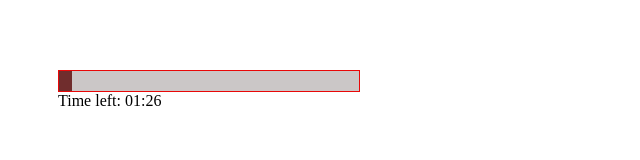
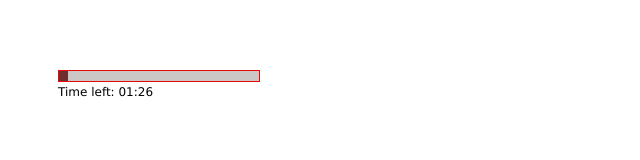
Before and after one commit to MrAndiamo/Countdown_timer, a plain HTML site: page index.html in a window 1280 px wide. Shown: the whole page, without its empty margins (0-640 px from the left). Drawn offline with nearby package versions, Linux system fonts and the light colour scheme.

Commit message:
added in config: font + fontsize of timer and loadbar height and width

```diff
--- a/css/stylesheet.css
+++ b/css/stylesheet.css
@@ -13,7 +13,7 @@ div#main div#countdown-position {
 }
 
 div#countdown-bar {
-    width: 300px;
+    width: 0;
     height: 20px;
     border: 1px solid rgb(233, 8, 8);
     background-color: rgba(189, 184, 184, 0.788);
--- a/js/script.js
+++ b/js/script.js
@@ -12,13 +12,16 @@ function config() {
 
 
     // Countdown bar
-    config['bar_width'] = 300;
+    config['bar_width'] = 200;
+    config['bar_height'] = 10;
+
     config['border'] = 'rgb(233, 8, 8)';
     config['background_color'] =  'rgba(189, 184, 184, 0.788)';
     config['finished_message'] = '';
 
     // Countdown timer
-    config['timer_font'] = 'Arial';
+    config['timer_font'] = 'Verdana';
+    config['timer_font_size'] = 12;
 
 
     // Add time here
@@ -43,6 +46,10 @@ function CountdownTimer() {
 
 
     var config = this.config();
+
+    //set bar-width
+    $("#" + config.loading_bar_id).css('width', config.bar_width);
+    $("#" + config.loading_bar_id).css('height', config.bar_height);
 
     // Set the date we're counting down to
     var datenow = new Date();
@@ -83,7 +90,7 @@ function CountdownTimer() {
         }
 
         // Update the timer div HTML contents to the new time
-        $("#" + config.loading_timer_id).html("Time left: " + timer);
+        $("#" + config.loading_timer_id).html('<span style="font-family: ' + config.timer_font + '; font-size: ' + config.timer_font_size + 'px;">' + 'Time left: ' + timer + '</span>');
 
 
         // COUNTDOWN BAR
```
